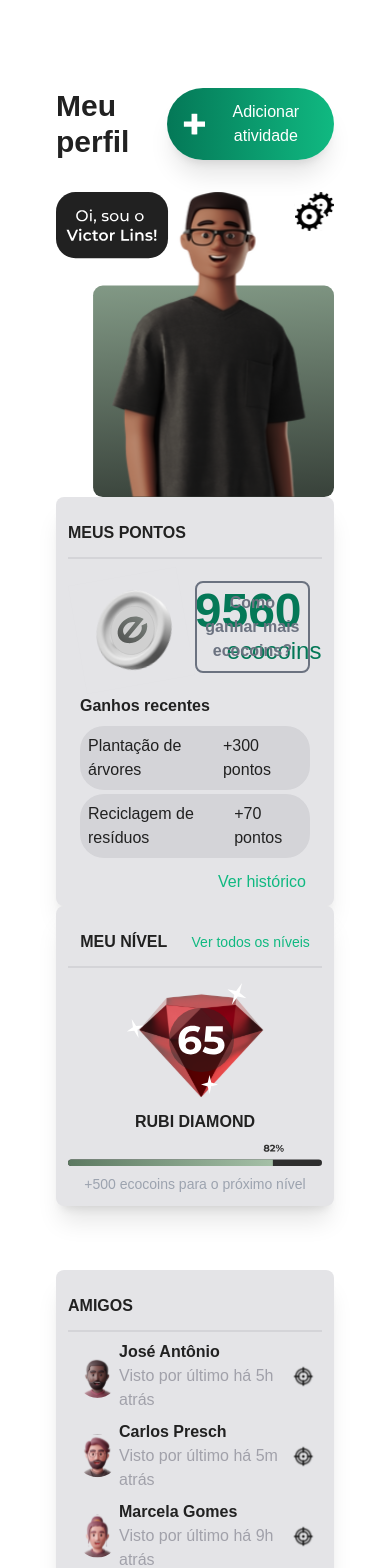
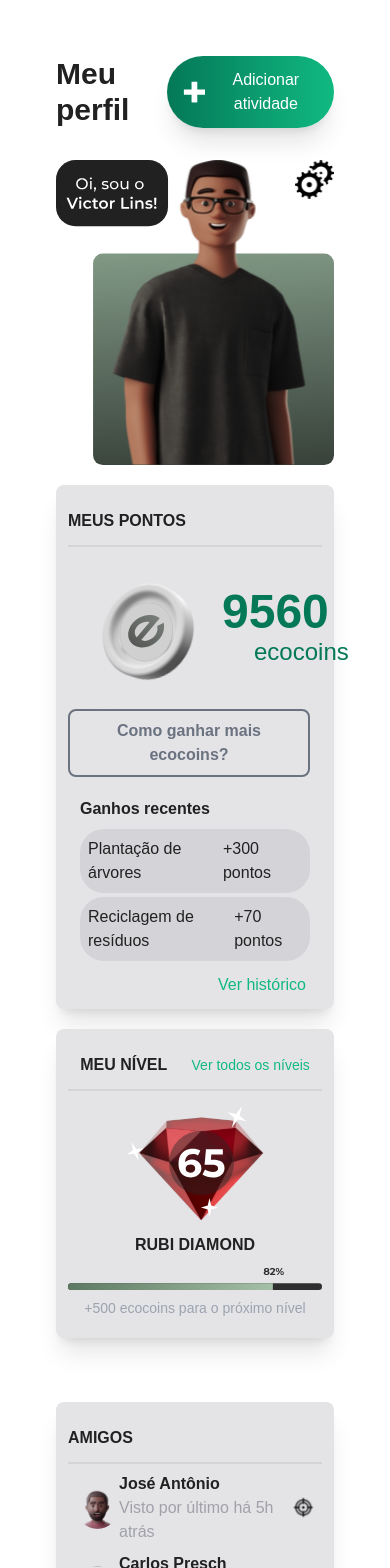
Before and after one commit to AllanAlbuquerque/FIAP-ESG, a Next.js app: page /esg in a window 390 px wide. Shown: the top 1568 px of the page. Built offline with nearby package versions, Linux system fonts and the light colour scheme.

Commit message:
ajuste na marge

```diff
--- a/app/esg/page.tsx
+++ b/app/esg/page.tsx
@@ -8,9 +8,9 @@ const inter = Inter({ subsets: ['latin'] })
 export default function Esg() {
   return (
     <>
-      <main className="flex flex-col p-14 mt-8 mb-5">
+      <main className="flex flex-col p-14 mt-0 md:mt-8 mb-5">
 
-        <section className='flex justify-between w-full mb-6'>
+        <section className='flex justify-between flex justify-items-center	md:justify-items-start w-full mb-6'>
           <h1 className="text-3xl font-bold">Meu perfil</h1>
 
           <div className='flex '>
@@ -23,17 +23,17 @@ export default function Esg() {
 
         <section className='flex w-full h-90 flex-col md:flex-row'>
 
-          <div className=' h-full me-4 rounded-lg w-full md:w-1/4'>
-            <img className='mt-2' src="/esg/char.svg" alt="" />
+          <div className=' h-full me-4 rounded-lg w-full md:w-1/4 mb-5 md:mb-0'>
+            <img className='mt-2 mx-auto md:mx-0' src="/esg/char.svg" alt="" />
           </div>
 
 
-          <div className=' h-full bg-zinc-200 me-4 rounded-lg p-3 shadow-xl w-full md:w-2/4'>
+          <div className=' h-full bg-zinc-200 me-4 rounded-lg p-3 shadow-xl w-full md:w-2/4 mb-5 md:mb-0'>
             <div className='border-b-2 border-zinc-300'>
               <h1 className='font-bold pb-3 pt-3'> MEUS PONTOS </h1>
             </div>
 
-            <div className='flex items-center justify-between'>
+            <div className='flex items-center justify-between flex-col md:flex-row'>
               <div className='flex items-center'>
                 <img className='mt-2' src="/esg/coin.svg" alt="" />
 
@@ -43,7 +43,7 @@ export default function Esg() {
                 </div>
               </div>
 
-              <button className='mr-3 border-2 border-gray-500 text-gray-500 p-2 rounded-lg font-bold'>Como ganhar mais ecocoins?</button>
+              <button className='mr-3 border-2 border-gray-500 text-gray-500 p-2 rounded-lg font-bold mb-5 md:mb-0'>Como ganhar mais ecocoins?</button>
             </div>
 
             <div className='pl-3 pb-3 pr-3'>
@@ -67,7 +67,7 @@ export default function Esg() {
 
 
 
-          <div className='w-1/4 h-full bg-zinc-200 rounded-lg p-3 shadow-xl  w-full md:w-1/4'>
+          <div className='w-1/4 h-full bg-zinc-200 rounded-lg p-3 shadow-xl  w-full md:w-1/4 pb-5 md:pb-3'>
             <div className='mt-3 border-b-2 border-zinc-300'>
               <div className='flex justify-around items-center pb-3'>
                 <h1 className='font-bold'> MEU NÍVEL </h1>
@@ -88,7 +88,7 @@ export default function Esg() {
         </section>
 
 
-        <section className='flex w-full mt-16 flex-col md:flex-row'>
+        <section className='flex w-full mt-16 flex-col md:flex-row  mt-0 md:mb-16' >
 
           <div className=' me-4 h-fit rounded-lg  w-full md:w-1/4'>
 
@@ -143,7 +143,7 @@ export default function Esg() {
               </div>
             </div>
 
-            <div className='bg-zinc-200 p-3 shadow-lg rounded-xl'>
+            <div className='bg-zinc-200 p-3 shadow-lg rounded-xl mb-5 md:mb-0'>
               <div className='border-b-2 border-zinc-300 pb-3 pt-3'>
                 <h1 className='font-bold'>DESAFIOS</h1>
               </div>
@@ -176,7 +176,7 @@ export default function Esg() {
 
 
 
-          <div className='bg-zinc-200  me-4 p-3 h-fit rounded-lg shadow-xl w-full md:w-2/4'>
+          <div className='bg-zinc-200  me-4 p-3 h-fit rounded-lg shadow-xl w-full md:w-2/4 mb-5 md:mb-0'>
             <div className='border-b-2 border-zinc-300 pb-3 pt-3'>
               <h1 className='font-bold'>TROCAR ECOCOINS POR BENEFÍCIOS</h1>
             </div>
@@ -186,23 +186,23 @@ export default function Esg() {
             </div>
 
             <div className='flex justify-evenly flex-col md:flex-row'>
-              <img className='rounded-xl' src="/esg/gift.png"  alt="" />
+              <img className='rounded-xl mb-5 md:mb-0' src="/esg/gift.png"  alt="" />
 
-              <img className='rounded-xl' src="/esg/perso.png" alt="" />
+              <img className='rounded-xl mb-5 md:mb-0' src="/esg/perso.png" alt="" />
 
-              <img className='rounded-xl' src="/esg/treathe.png" alt="" />
+              <img className='rounded-xl mb-5 md:mb-0' src="/esg/treathe.png" alt="" />
             </div>
 
             <div className='flex justify-evenly mt-4 flex-col md:flex-row'>
-              <img className='rounded-xl' src="/esg/airplane.png" alt="" />
+              <img className='rounded-xl mb-5 md:mb-0' src="/esg/airplane.png" alt="" />
 
-              <img className='rounded-xl' src="/esg/car-dashboard.png" alt="" />
+              <img className='rounded-xl mb-5 md:mb-0' src="/esg/car-dashboard.png" alt="" />
 
               <img className='rounded-xl' src="/esg/products.png" alt="" />
             </div>
 
             <div className='w-full mt-4 pb-3 '>
-              <img className='rounded-xl w-full' src="/esg/next.png" alt="" />
+              <img className='rounded-xl w-full ' src="/esg/next.png" alt="" />
             </div>
           </div>
 
--- a/app/page.tsx
+++ b/app/page.tsx
@@ -1,6 +1,8 @@
 'use client';
 import { Inter } from 'next/font/google';
 import './page.css';
+import Image from 'next/image'
+
 
 const inter = Inter({ subsets: ['latin'] });
 
@@ -37,7 +39,7 @@ const Home = () => {
             </p>
           </section>
           <section className='w-1/2'>
-            <img src='/home/tree.svg' alt='Mão segurando uma árvore' />
+            <Image src='/home/tree.svg' alt='Mão segurando uma árvore' />
           </section>
         </article>
         <article className='descript'>
@@ -58,7 +60,7 @@ const Home = () => {
                 <button id='Environmental'>
                   <div className='tit flex flex-column items-center justify-center'>
                     <div className='flex items-center justify-center font-bold'>
-                      <img src='/home/Sustainability.png' />
+                      <Image src='/home/Sustainability.png' alt={''} />
                       <h4 className='text-white'>Environmental</h4>
                     </div>
 
@@ -67,14 +69,14 @@ const Home = () => {
                 </button>
                 <button id='Social'>
                   <div className='tit flex items-center justify-center font-bold'>
-                    <img src='/home/Users.png' />
+                    <Image src='/home/Users.png' alt={''} />
                     <h4 className='text-white'>Social</h4>
                     <p className='buttonDescr'></p>
                   </div>
                 </button>
                 <button id='Governance'>
                   <div className='tit flex items-center justify-center font-bold'>
-                    <img src='/home/Museum.png' />
+                    <Image src='/home/Museum.png' alt={''} />
                     <h4 className='text-white'>Governance</h4>
                     <p className='buttonDescr'></p>
                   </div>
```
